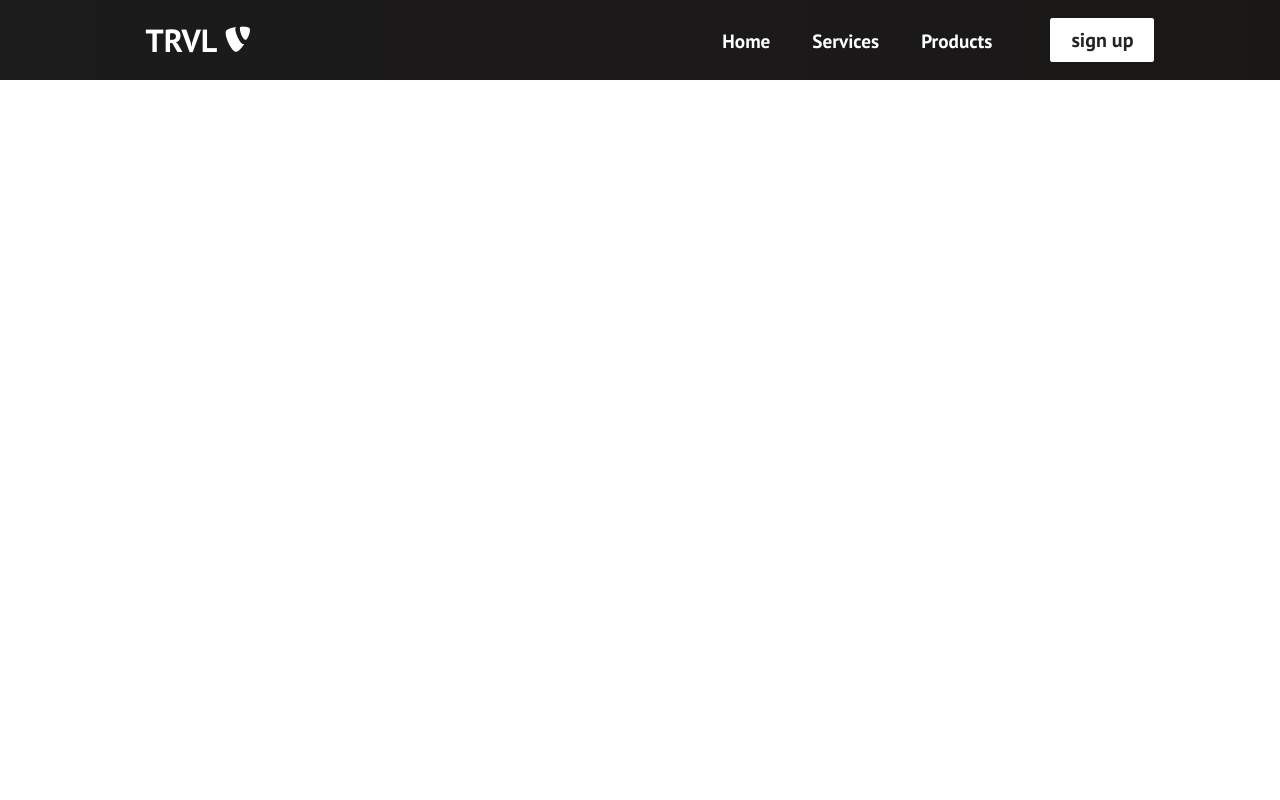
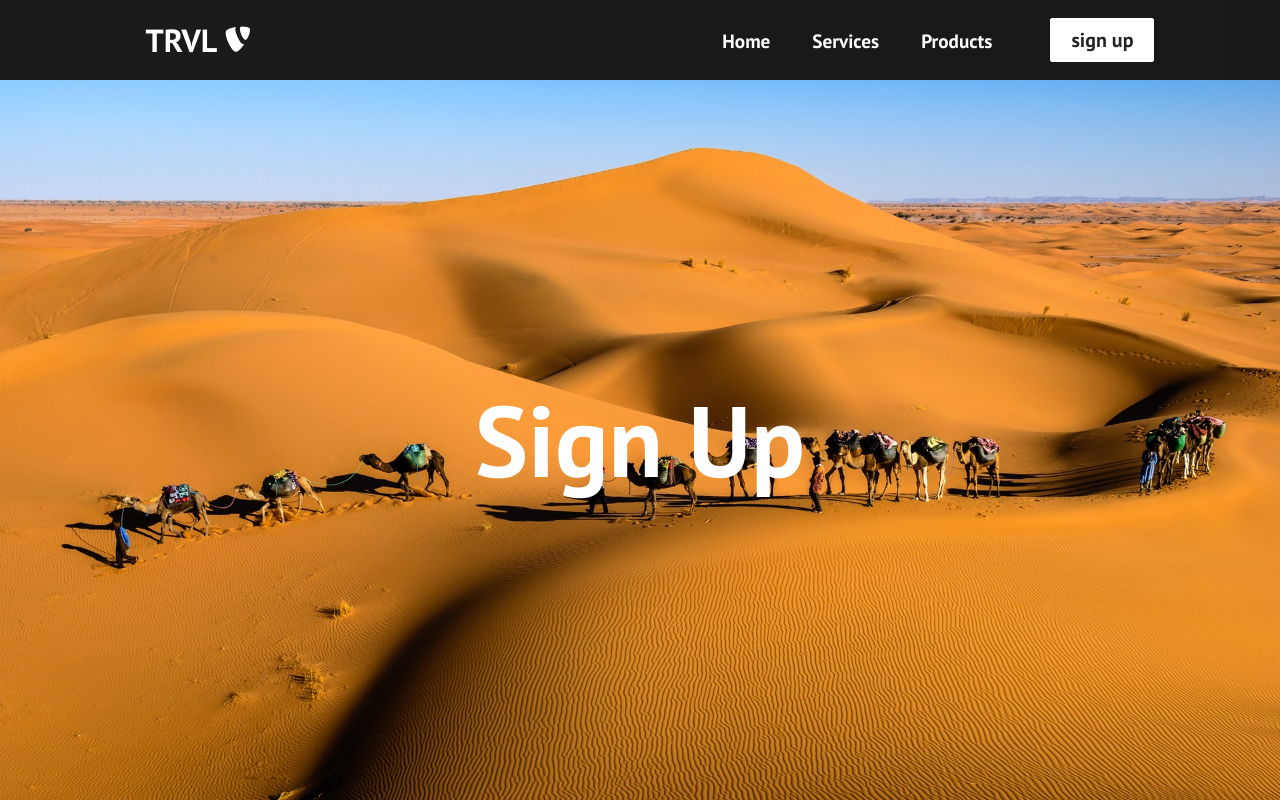
Before and after one commit to rafaelpianaro/react-website-yt-1, a React (Create React App) app: page /sign-up in a window 1280 px wide. Built offline with nearby package versions, Linux system fonts and the light colour scheme.

Commit message:
added other pages, Products, Services, SignUp

```diff
--- a/src/App.js
+++ b/src/App.js
@@ -1,6 +1,9 @@
 import React from 'react';
 import Navbar from './components/Navbar'
 import Home from './components/pages/Home'
+import Services from './components/pages/Services'
+import Products from './components/pages/Products'
+import SignUp from './components/pages/SignUp'
 import { BrowserRouter as Router, Switch, Route} from 'react-router-dom'
 import './App.css';
 
@@ -11,6 +14,9 @@
       <Navbar />
       <Switch>
         <Route path='/' exact component={Home} />
+        <Route path='/services' exact component={Services} />
+        <Route path='/products' exact component={Products} />
+        <Route path='/sign-up' exact component={SignUp} />
       </Switch>
     </Router>
     </>
--- /dev/null
+++ b/src/components/pages/Products.js
@@ -0,0 +1,6 @@
+import React from 'react'
+import '../../App.css'
+
+export default function Products(){
+    return <h1 className="products">Products</h1>
+}
--- /dev/null
+++ b/src/components/pages/Services.js
@@ -0,0 +1,6 @@
+import React from 'react'
+import '../../App.css'
+
+export default function Services(){
+    return <h1 className="services">Services</h1>
+}
--- /dev/null
+++ b/src/components/pages/SignUp.js
@@ -0,0 +1,6 @@
+import React from 'react'
+import '../../App.css'
+
+export default function SignUp(){
+    return <h1 className="sign-up">Sign Up</h1>
+}
```
